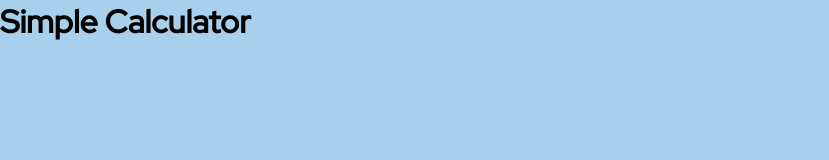
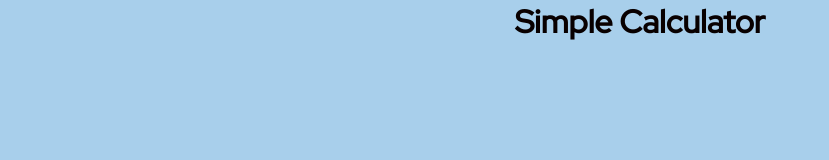
Before and after one commit to dq-rithik/simple-calculator, a plain HTML site: page Simple Calculator/index.html in a window 1280 px wide. Shown: the top 160 px of the page, without its empty margins (0-829 px from the left). Drawn offline with Linux system fonts and the light colour scheme.

Commit message:
small change in css file

```diff
--- a/Simple Calculator/style.css
+++ b/Simple Calculator/style.css
@@ -4,7 +4,9 @@
     padding: 0;
   }
   h1{
-      colour : #fff;
+      color: #080000;
+      text-align: center;
+
   }
   body {
     background-color: #5ba5db87;
```
